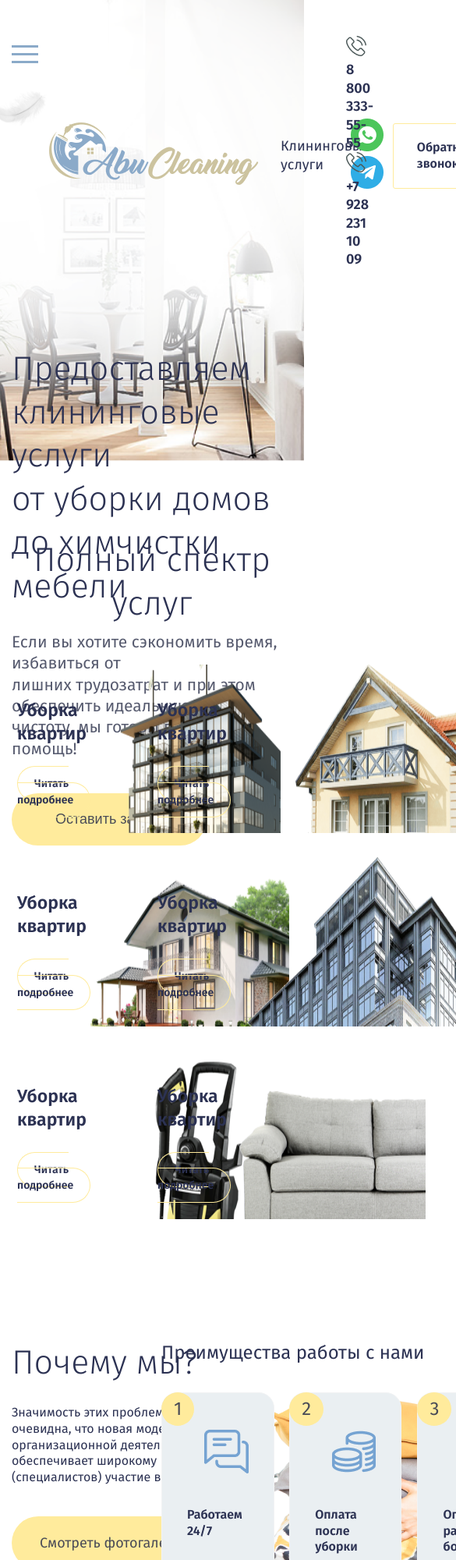
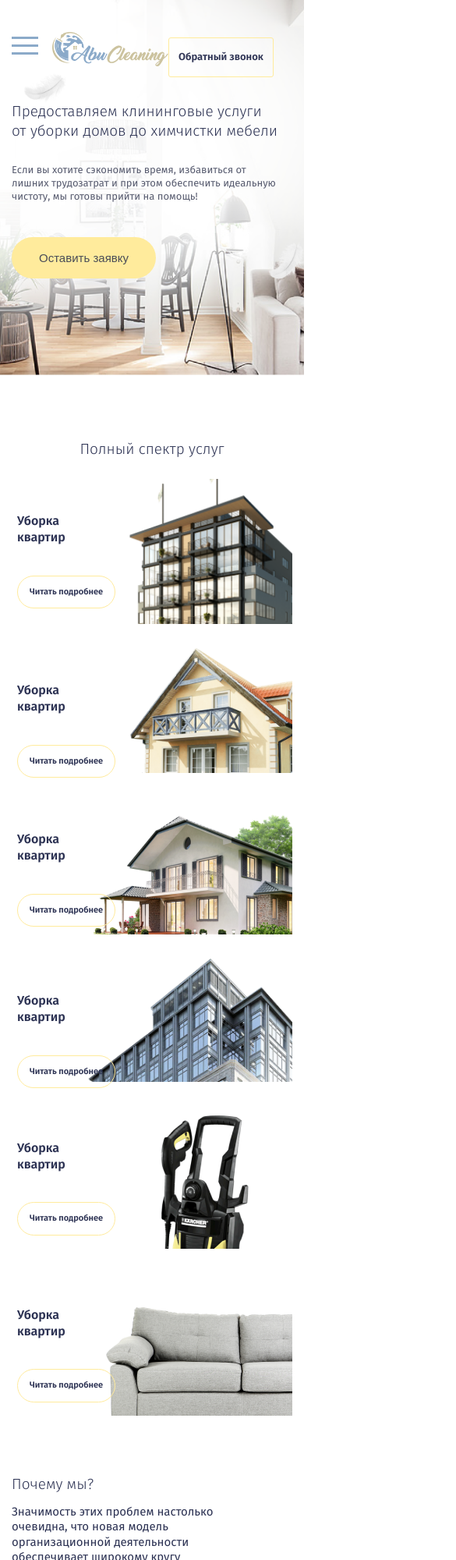
Before and after one commit to vip77732888/houses_page, a plain HTML site: page New Project/index.html in a window 390 px wide. Shown: the top 2000 px of the page at 78% size, 585 px wide, since content can reach past the window. Drawn offline with Linux system fonts and the light colour scheme.

Commit message:
Add files via upload

```diff
--- a/New Project/css/media-request.css
+++ b/New Project/css/media-request.css
@@ -36,7 +36,7 @@
         margin-top: 42px;
     }
     .input {
-        padding: 22px 15px 23px 20px;
+        padding: 22px 12px 23px 17px;
         margin-right: 8px;
     }
     .header_number {
@@ -49,7 +49,275 @@
 }
 
 @media only screen and (max-width: 995px) {
+    .header {
+        padding-top: 33px;
+    }
+    .logo {
+        padding-bottom: 10px;
+        margin: -22px 16px;
+    }
+    .header_txt {
+        font-size: 15px;
+        display: none;
+    }
+    .header_number {
+        margin: -9px 11px 0 -4px;
+        font-size: 16px;
+    }
+    .header_btn {
+        padding: 16px 12px;
+        font-size: 14px;
+    }
+    .massage_icons {
+        margin-right: 19px;
+    }
+    .text {
+        font-size: 19px;
+    }
+    .title {
+        font-size: 36px;
+    }
     .input {
         margin-right: 8px;
     }
+    .house_png {
+        width: 282px;
+    }
+    .house_button {
+        padding: 10px 3px;
+        position: absolute;
+    }
+    .aside_item {
+        width: 39%;
+    }
+    .card_img {
+        margin-left: 1px;
+    }
+    .box_title {
+        margin-top: 27px;
+        font-size: 15px;
+    }
+    .box_item {
+        padding: 32px 32px;
+    }
+    .aside_box {
+        padding-top: 34px;
+    }
+    .look_btn {
+        padding: 21px 28px;
+    }
+    .news {
+        justify-content: center;
+        flex-wrap: wrap;
+    }
+    .news_item {
+        width: auto;
+    }
+    .news_item:last-child {
+        margin-left: 12%;
+    }
+    .news:last-child {
+        margin-top: 45px;
+    }
+    .item_text {
+        border-bottom: 1px solid;
+    }
+    .main_reg {
+        width: 104%;
+        flex-wrap: wrap;
+    }
+    main {
+        background-position: bottom 73px right 82%;
+    }
+    .input {
+        padding: 22px 9px 20px 17px
+    }
+    .footer_txt {
+        font-size: 14px;
+    }
+    .number {
+        font-size: 19px;
+    }
+    .footer_text {
+        font-size: 14px;
+        margin: 7px 0 15px;
+    }
 }
+
+@media only screen and (max-width: 748px) {
+    .house {
+        justify-content: center;
+    }
+    .house_item {
+        width: auto;
+    }
+    .footer_offer {
+        display: none;
+    }
+    .massage_icons {
+        display: none;
+    }
+    .text {
+        font-size: 15px;
+    }
+    .title {
+        font-size: 29px;
+    }
+    .modal_btn {
+        padding: 18px 35px;
+        font-size: 15px;
+    }
+    .house_button {
+        padding: 13px 15px;
+    }
+    .header {
+        height: 68vh;
+    }
+    .header_inner {
+        margin: 0 0px 77px;
+    }
+    .pillow_pic {
+        display: none;
+    }
+    .aside_cont {
+        position: relative;
+    }
+    .aside_content {
+        position: relative;
+    }
+    .aside_item {
+        width: auto;
+    }
+    .look_btn {
+        font-size: 16px;
+        padding: 16px 17px;
+    }
+    .aside_text {
+        font-size: 15px;
+        margin: 13px 0px 39px 0px;
+    }
+    .aside_item:last-child {
+        margin-top: 23px;
+    }
+    .aside {
+        margin-top: 0px
+    }
+    .aside_title {
+        text-align: center;
+    }
+    .aside_box {
+        margin-right: 4%;
+        justify-content: center;
+        padding-top: 0;
+    }
+    .name {
+        margin-bottom: 23px;
+    }
+    .logo {
+        width: 195px;
+    }
+    .item:first-child {
+        margin-right: 0;
+    }
+}
+
+@media only screen and (max-width: 573px) {
+    main {
+        background-position: bottom -28px right 46%;
+    }
+    .item_group {
+        flex-wrap: wrap;
+        justify-content: center;
+    }
+    .footer_inf {
+        display: none;
+    }
+    .header_number {
+        display: none;
+    }
+    .title {
+        font-size: 19px;
+    }
+    .text {
+        font-size: 13px;
+    }
+    .header_inner {
+        margin: 0 0px 50px;
+    }
+    .logo {
+        width: 168px;
+    }
+    .header_btn {
+        font-size: 13px;
+    }
+    .menu__btn {
+        top: 44px;
+    }
+    .header {
+        height: 50vh;
+    }
+    .header_inner {
+        margin: 0px 0px 32px;
+    }
+    .aside_cont {
+        width: 72%;
+    }
+    .box_item {
+        padding: 24px 23px;
+    }
+    .card_img {
+        height: 46px;
+        margin: 0 auto;
+    }
+    .header_logo {
+        margin-top: 0;
+    }
+    .header_logo {
+        width: 84%;
+    }
+    .item:first-child {
+        margin-right: 0;
+    }
+    .section_header {
+        margin-bottom: 26px;
+    }
+    .number {
+        font-size: 13px;
+    }
+    main {
+        padding-bottom: 0;
+    }
+    .news_item {
+        margin-top: 22px;
+    }
+    .title_news {
+        text-align: center;
+    }
+    .section_card {
+        margin-bottom: -88px;
+    }
+    .house_title {
+        font-size: 16px;
+    }
+    .house_button {
+        font-size: 11px;
+    }
+    .aside_title {
+        font-size: 18px;
+    }
+    .aside_box {
+        margin-right: -11%;
+    }
+    .box--item {
+        width: 186%;
+    }
+}
+
+@media only screen and (max-width: 395px) {
+    .logo {
+        width: 149px;
+    }
+    .header {
+        height: 65vh;
+    }
+}
--- a/New Project/css/style.css
+++ b/New Project/css/style.css
@@ -675,6 +675,10 @@ footer {
     right: 0;
 }
 
+.box:last-child {
+    margin-right: 0;
+}
+
 
 /* REGISTER */
 
--- a/New Project/index.html
+++ b/New Project/index.html
@@ -32,7 +32,7 @@
                     </ul>
                 </div>
                 <div class="logo">
-                    <img src="image/logo.png" alt="">
+                    <img class="logo" src="image/logo.png" alt="">
                 </div>
                 <div class="header_txt">Клининговые</br>услуги</div>
                 <div class="massage_icons">
@@ -81,7 +81,7 @@
 
             </div>
     </header>
-    <section>
+    <section class="section_card">
         <div class="container">
             <div class="section_header">
                 <div class="title">
@@ -94,28 +94,28 @@
                         <div class="house_title">Уборка квартир</div>
                         <a class="house_button" href="">Читать подробнее</a>
                     </div>
-                    <img src="image/house1.png" alt="">
+                    <img class="house_png" src="image/house1.png" alt="">
                 </div>
                 <div class="house_item">
                     <div class="house_content">
                         <div class="house_title">Уборка квартир</div>
                         <a class="house_button" href="">Читать подробнее</a>
                     </div>
-                    <img src="image/house2.png" alt="">
+                    <img class="house_png" src="image/house2.png" alt="">
                 </div>
                 <div class="house_item">
                     <div class="house_content">
                         <div class="house_title">Уборка квартир</div>
                         <a class="house_button" href="">Читать подробнее</a>
                     </div>
-                    <img src="image/house3.png" alt="">
+                    <img class="house_png" src="image/house3.png" alt="">
                 </div>
                 <div class="house_item">
                     <div class="house_content">
                         <div class="house_title">Уборка квартир</div>
                         <a class="house_button" href="">Читать подробнее</a>
                     </div>
-                    <img src="image/house4.png" alt="">
+                    <img class="house_png" src="image/house4.png" alt="">
                 </div>
                 <div class="house_item">
                     <div class="house_content">
@@ -155,7 +155,7 @@
                         <div class="aside_box ">
                             <div class="box ">
                                 <div class="box_number ">1</div>
-                                <a href=" " class="box_item ">
+                                <a href=" " class="box_item box--item">
                                     <img class="card_img " src="image/chat.png " alt=" ">
                                     <div class="box_title ">Работаем <br> 24/7</div>
                                 </a>
@@ -245,7 +245,7 @@
         <div class="container ">
             <div class="news ">
                 <div class="news_item ">
-                    <div class="title ">
+                    <div class="title title_news ">
                         Новости и акции
                     </div>
                     <div class="item_group ">
@@ -281,7 +281,7 @@
             </div>
             <div class="news ">
                 <div class="news_item ">
-                    <div class="title ">
+                    <div class="title title_news">
                         Новости и акции
                     </div>
                     <div class="item_group ">
@@ -359,7 +359,7 @@
                     <div class="under_logo">Клининговые услуги</div>
                     <div class="footer_text">2021 (с) – ООО "Абу Клининг”. <br> Все права защищены</div>
                 </div>
-                <div class="footer">
+                <div class="footer footer_offer">
                     <div class="footer_title footer_tit">Услуги</div>
                     <div class="footer_txt ">
                         <a class="footer_item" href="">Уборка квартир</a> <br>
@@ -368,7 +368,7 @@
                         <a class="footer_item" href="">Уборка офисов</a>
                     </div>
                 </div>
-                <div class="footer">
+                <div class="footer footer_inf">
                     <div class="footer_title footer_tit">Информация</div>
                     <div class="footer_txt ">
                         <a class="footer_item" href="">О нас</a> <br>
```
